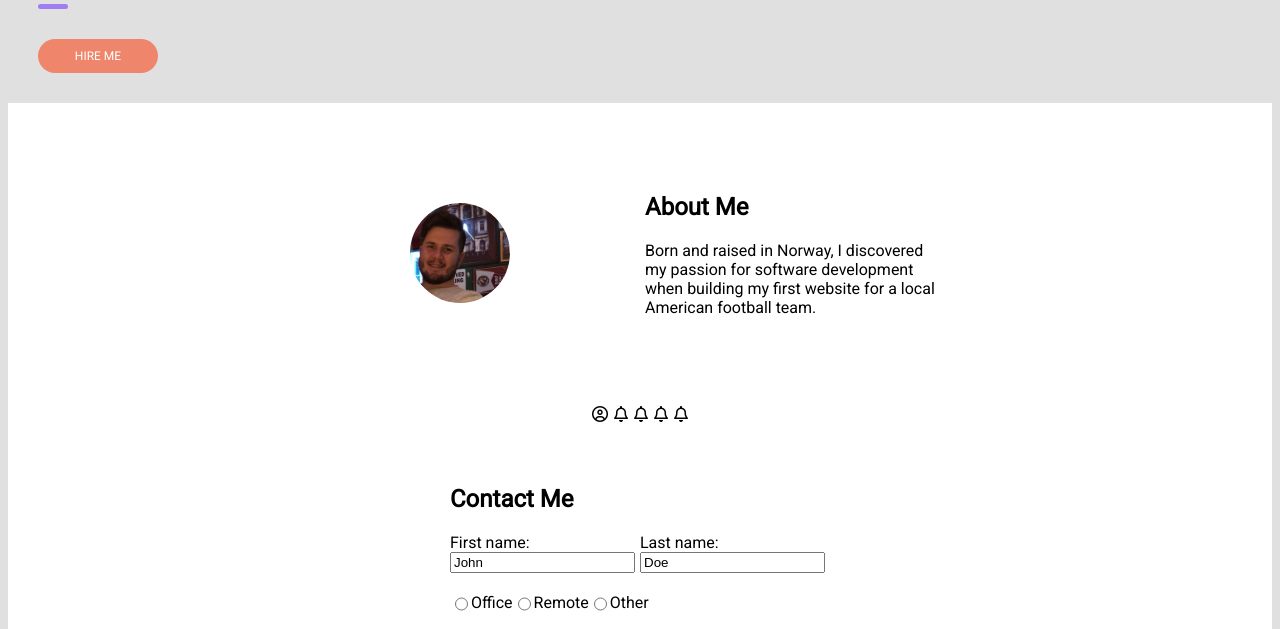
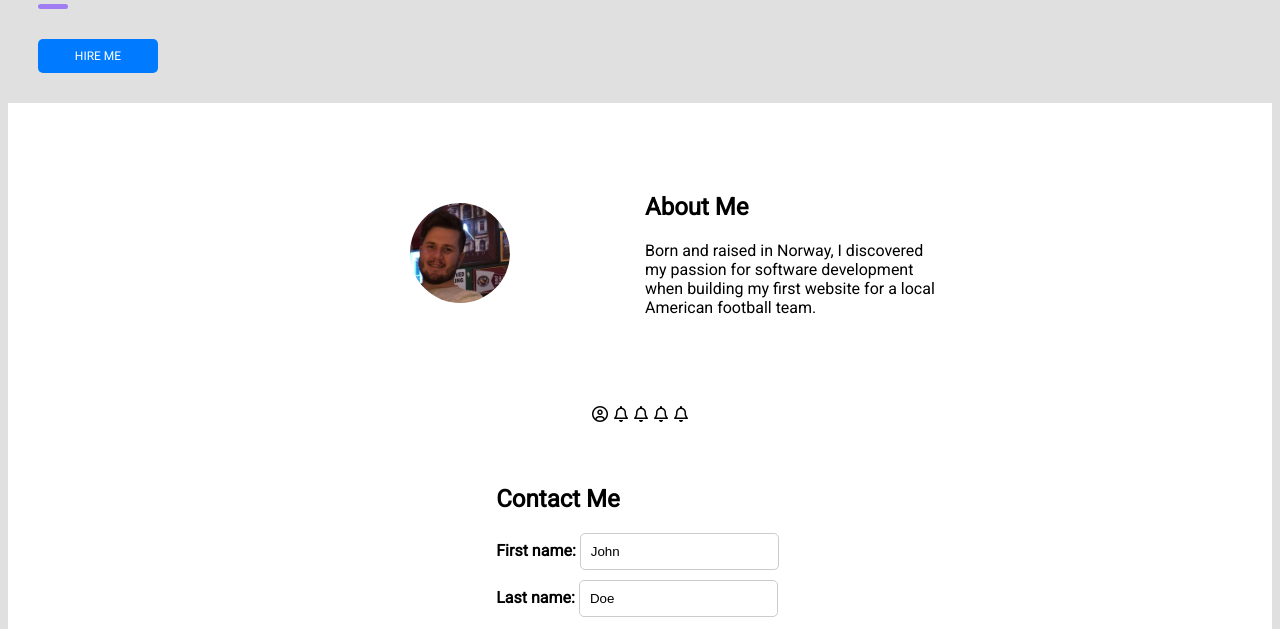
Before and after one commit to JoakimReigstad/Portfolio, a website built with Parcel: page index.html in a window 1280 px wide. Shown: the part 318-947 px from the top of the page. Built offline with nearby package versions, Linux system fonts and the light colour scheme; files whose address does not match are found by name.

Commit message:
Update styles.css

```diff
--- a/src/styles.css
+++ b/src/styles.css
@@ -128,12 +128,46 @@ form {
 .input-section {
   margin: 20px 0;
   display: flex;
+  flex-direction: column;
 }
+
 .input-group {
-  display: flex;
-  flex-direction: column;
-  margin: 0 5px 0 0;
+  margin: 0 5px 10px 0;
 }
+
+.input-group label {
+  margin-bottom: 5px;
+  font-weight: bold;
+}
+
+.input-group input[type="text"] {
+  padding: 10px;
+  border: 1px solid #ccc;
+  border-radius: 5px;
+  outline: none;
+}
+
+.input-group input[type="checkbox"],
+.input-group input[type="radio"] {
+  margin-right: 5px;
+}
+
+.button {
+  background-color: #007bff;
+  color: white;
+  border: none;
+  padding: 10px 20px;
+  border-radius: 5px;
+  cursor: pointer;
+  transition: background-color 0.3s;
+}
+
+.button:hover {
+  background-color: #0056b3;
+}
+
+/* Add more styling as needed */
+
 
 @media only screen and (min-width: 500px) {
   footer {
```
